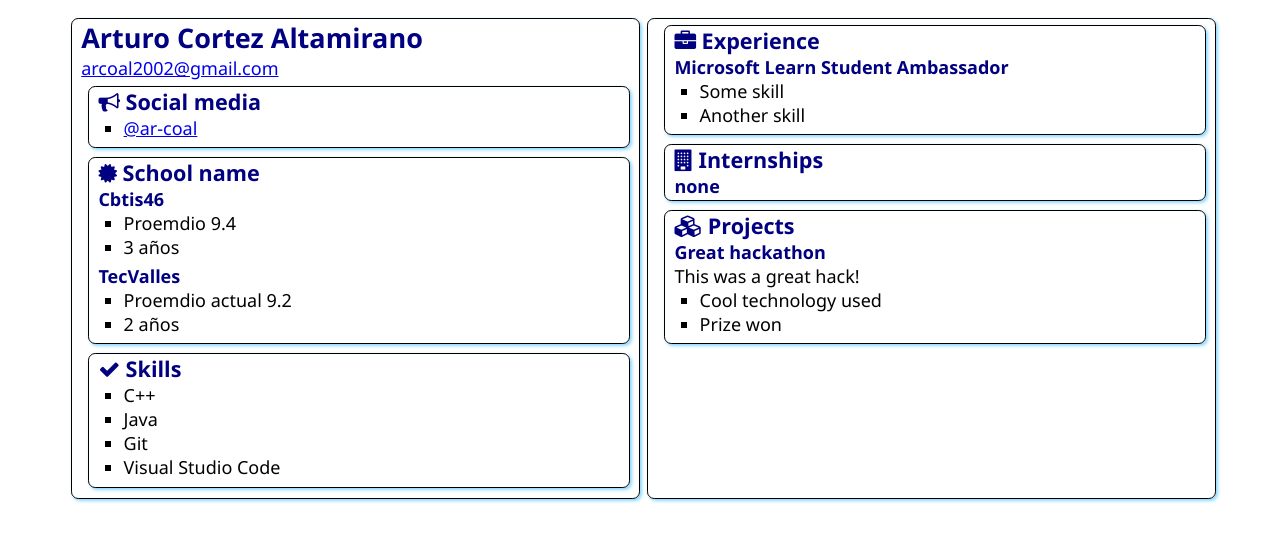
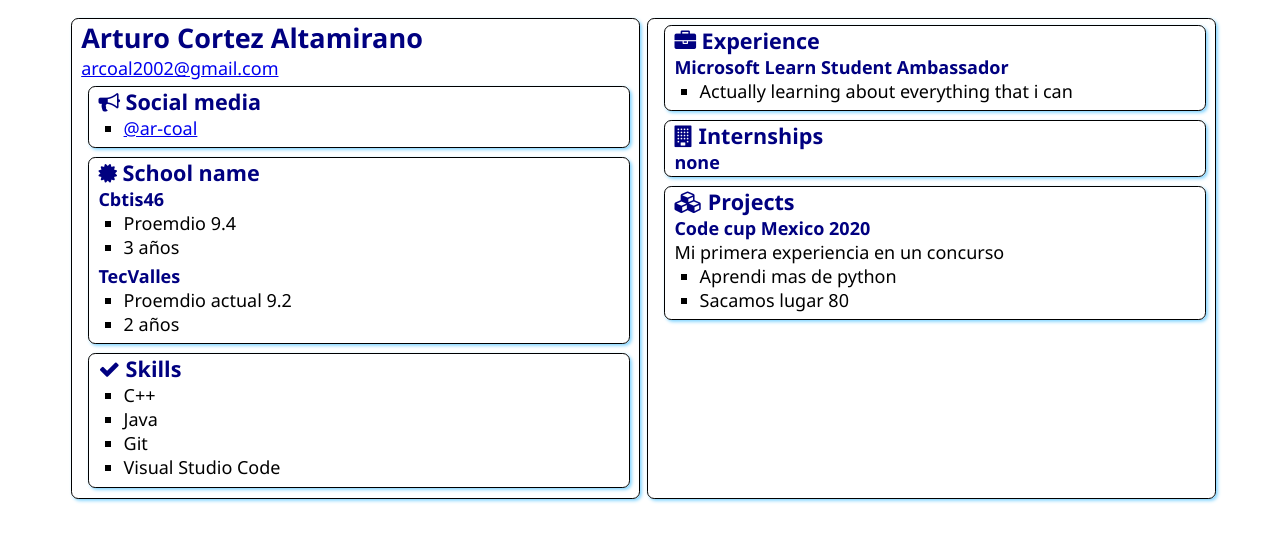
Before and after one commit to ar-coal/SATechnicalOnboarding, a plain HTML site: page src/index.html in a window 1280 px wide. Drawn offline with Linux system fonts and the light colour scheme.

Commit message:
Update index.html

```diff
--- a/src/index.html
+++ b/src/index.html
@@ -13,7 +13,7 @@
     <main>
         <article class="box">
             <h1>Arturo Cortez Altamirano</h1>
-            <div><a href="mailto:your.email@example.com">arcoal2002@gmail.com</a></div>
+            <div><a href="arcoal2002@gmail.com">arcoal2002@gmail.com</a></div>
 
             <section class="box">
                 <h2>
@@ -21,7 +21,7 @@
                     Social media
                 </h2>
                 <ul>
-                    <li><a href="https://github.com/<handle>">@ar-coal</a></li>
+                    <li><a href="https://github.com/ar-coal">@ar-coal</a></li>
                 </ul>
             </section>
 
@@ -66,8 +66,7 @@
                 </h2>
                 <h3>Microsoft Learn Student Ambassador</h3>
                 <ul>
-                    <li>Some skill</li>
-                    <li>Another skill</li>
+                    <li>Actually learning about everything that i can</li>
                 </ul>
             </section>
             <section class="box">
@@ -84,11 +83,11 @@
                     Projects
                 </h2>
 
-                <h3>Great hackathon</h3>
-                <div>This was a great hack!</div>
+                <h3>Code cup Mexico 2020</h3>
+                <div>Mi primera experiencia en un concurso</div>
                 <ul>
-                    <li>Cool technology used</li>
-                    <li>Prize won</li>
+                    <li>Aprendi mas de python</li>
+                    <li>Sacamos lugar 80</li>
                 </ul>
             </section>
         </article>
```
